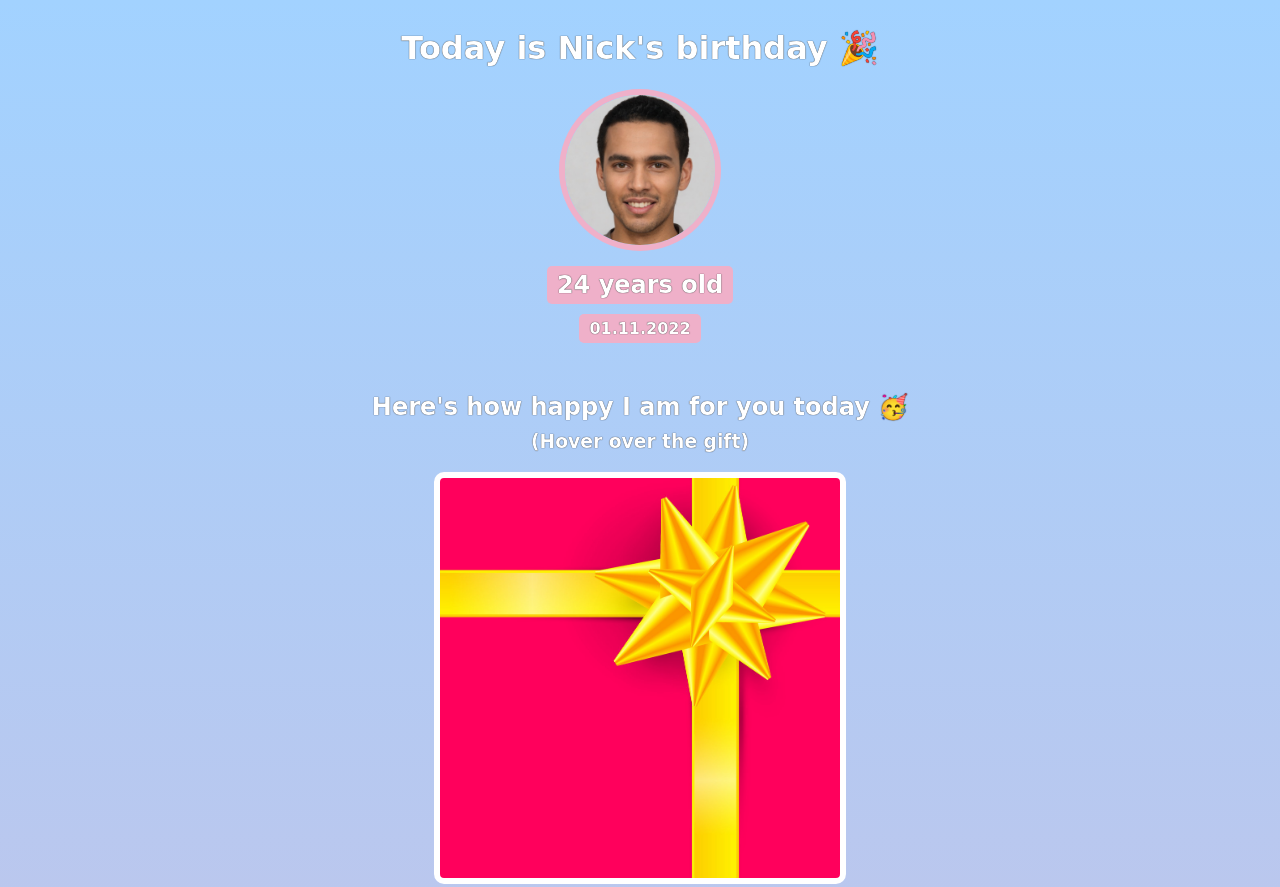
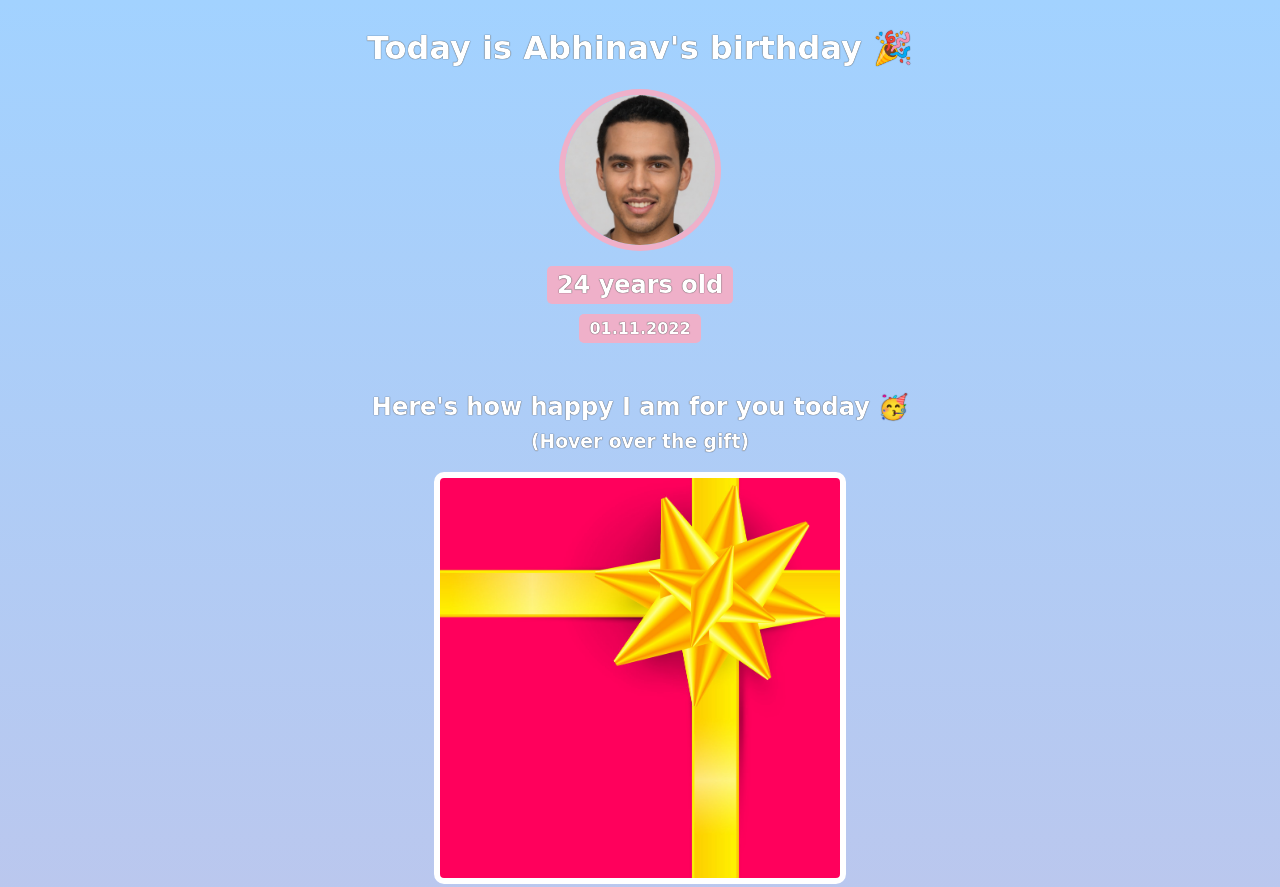
Before and after one commit to BEN10-netizen/birthday-gift-site, a website built with Vite: page index.html in a window 1280 px wide. Shown: the top 887 px of the page. Built offline with nearby package versions, Linux system fonts and the light colour scheme; a web font is replaced by a local one.

Commit message:
Change the name to Abhinav

```diff
--- a/index.html
+++ b/index.html
@@ -7,7 +7,7 @@
     </head>
     <body>
         <div id="header">
-            <h1>Today is Nick's birthday 🎉</h1>
+            <h1>Today is Abhinav's birthday 🎉</h1>
             <img id="bff-img" src="images/nick.jpg">
             <h2 id="bday-age">24 years old</h2>
             <h4 id="bday-date">01.11.2022</h4>
```
